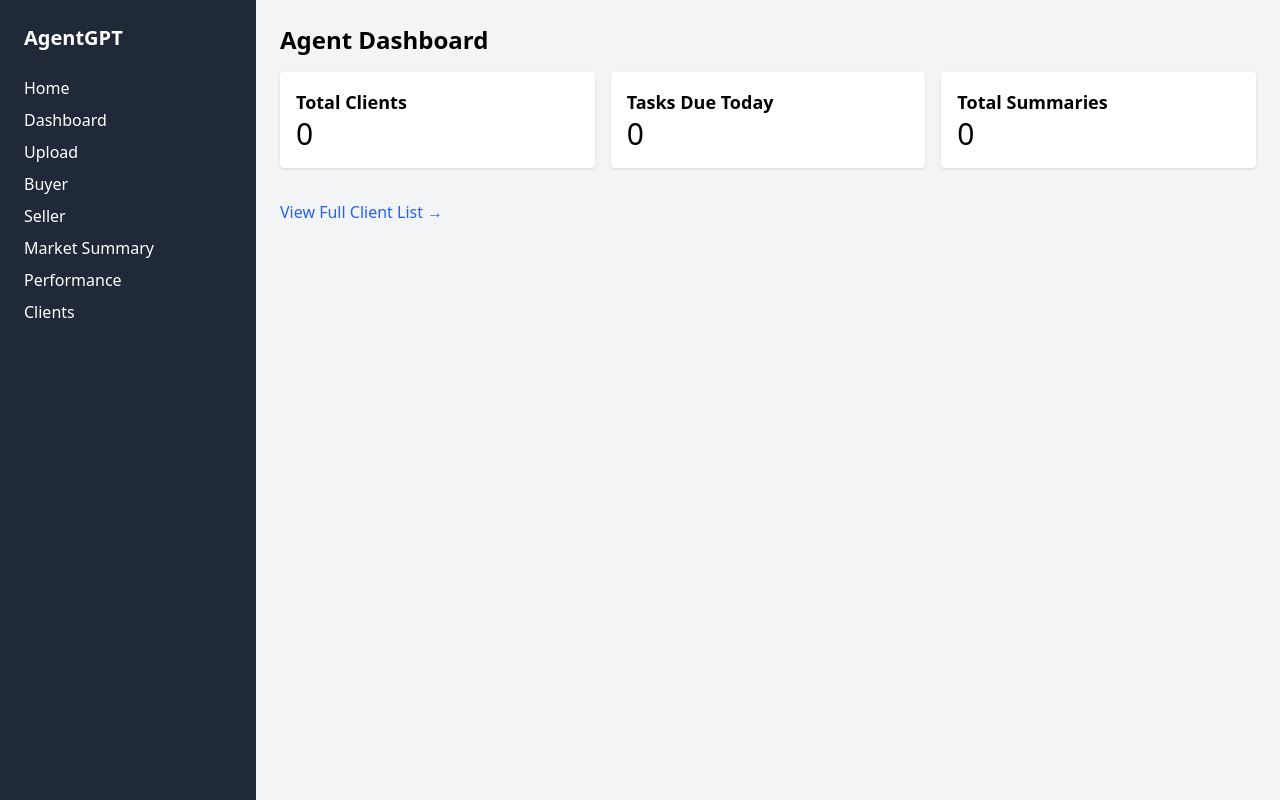
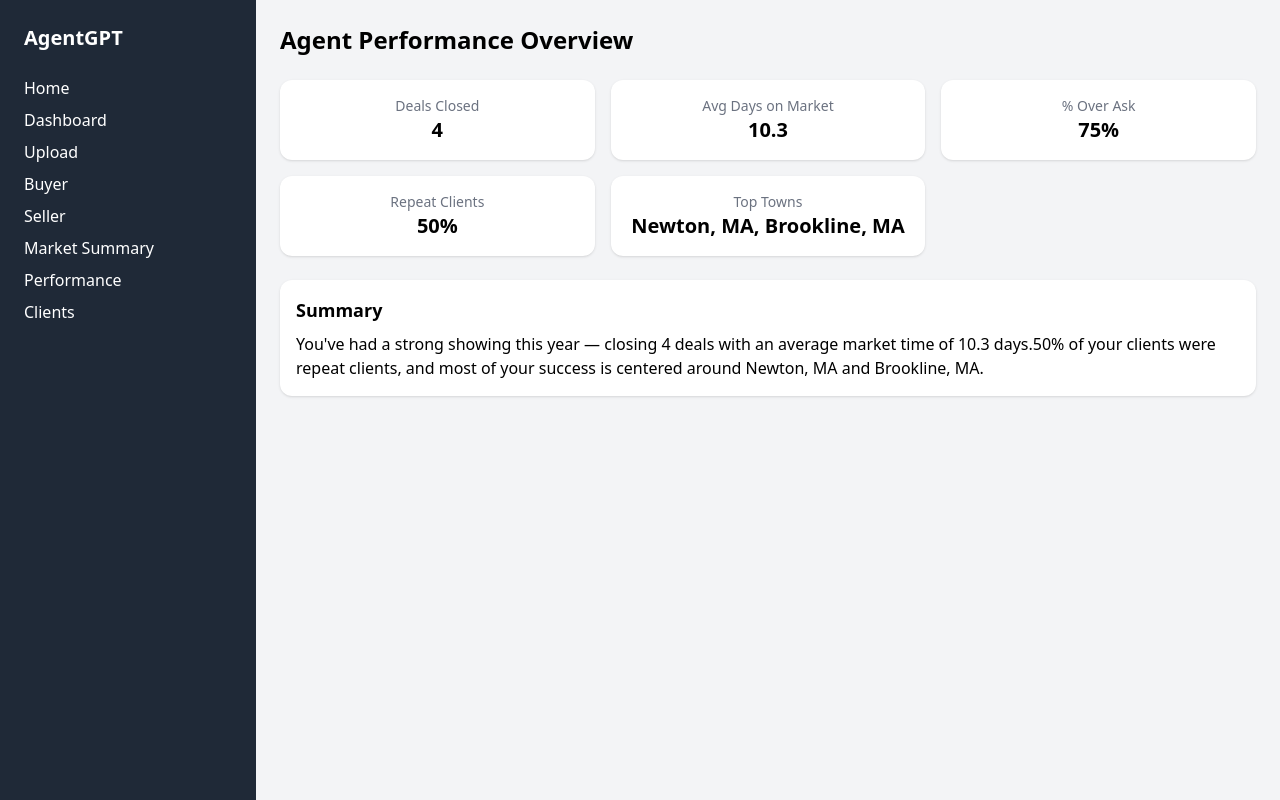
Before and after one commit to malsarraf98/agentgpt-prototype, a Next.js app: page /dashboard in a window 1280 px wide. Built offline with nearby package versions, Linux system fonts and the light colour scheme.

Commit message:
Update dashboard.js

```diff
--- a/pages/dashboard.js
+++ b/pages/dashboard.js
@@ -1,90 +1,60 @@
-import { useEffect, useState } from "react";
-import Link from "next/link";
+import agentDeals from '../data/agent-data';
+
+function calculateInsights(deals) {
+  const totalDeals = deals.length;
+  const avgDays = (deals.reduce((sum, d) => sum + d.daysOnMarket, 0) / totalDeals).toFixed(1);
+  const overAskCount = deals.filter(d => d.overAsk).length;
+  const repeatCount = deals.filter(d => d.repeatClient).length;
+
+  const towns = {};
+  deals.forEach(d => {
+    towns[d.town] = (towns[d.town] || 0) + 1;
+  });
+  const topTowns = Object.entries(towns)
+    .sort((a, b) => b[1] - a[1])
+    .map(([town]) => town)
+    .slice(0, 2);
+
+  return {
+    totalDeals,
+    avgDays,
+    overAskRate: `${Math.round((overAskCount / totalDeals) * 100)}%`,
+    repeatRate: `${Math.round((repeatCount / totalDeals) * 100)}%`,
+    topTowns
+  };
+}
 
 export default function Dashboard() {
-  const [clients, setClients] = useState([]);
-  const [today, setToday] = useState("");
-  const [reminders, setReminders] = useState([]);
-
-  useEffect(() => {
-    const stored = JSON.parse(localStorage.getItem("agentgpt-crm")) || [];
-    setClients(stored);
-
-    const todayStr = new Date().toISOString().split("T")[0];
-    setToday(todayStr);
-  }, []);
-
-  useEffect(() => {
-    const dueNow = [];
-
-    clients.forEach((client) => {
-      if (client.history && client.history.length > 0) {
-        client.history.forEach((entry) => {
-          if (entry.dueDate === today) {
-            dueNow.push({
-              name: client.name,
-              step: entry.nextStep,
-              date: entry.dueDate,
-            });
-          }
-        });
-      }
-    });
-
-    setReminders(dueNow);
-  }, [clients, today]);
-
-  const totalClients = clients.length;
-  let completedCount = 0;
-
-  clients.forEach((client) => {
-    if (client.history && client.history.length > 0) {
-      completedCount += client.history.length;
-    }
-  });
+  const summary = calculateInsights(agentDeals);
 
   return (
-    <div>
-      <h1 className="text-2xl font-bold mb-4">Agent Dashboard</h1>
+    <div className="space-y-6">
+      <h1 className="text-2xl font-bold">Agent Performance Overview</h1>
 
-      <div className="grid grid-cols-1 md:grid-cols-3 gap-4 mb-6">
-        <div className="bg-white p-4 shadow rounded">
-          <h2 className="text-lg font-semibold">Total Clients</h2>
-          <p className="text-3xl">{totalClients}</p>
-        </div>
-        <div className="bg-white p-4 shadow rounded">
-          <h2 className="text-lg font-semibold">Tasks Due Today</h2>
-          <p className="text-3xl">{reminders.length}</p>
-        </div>
-        <div className="bg-white p-4 shadow rounded">
-          <h2 className="text-lg font-semibold">Total Summaries</h2>
-          <p className="text-3xl">{completedCount}</p>
-        </div>
+      <div className="grid grid-cols-2 md:grid-cols-3 gap-4">
+        <StatCard label="Deals Closed" value={summary.totalDeals} />
+        <StatCard label="Avg Days on Market" value={summary.avgDays} />
+        <StatCard label="% Over Ask" value={summary.overAskRate} />
+        <StatCard label="Repeat Clients" value={summary.repeatRate} />
+        <StatCard label="Top Towns" value={summary.topTowns.join(", ")} />
       </div>
 
-      {reminders.length > 0 && (
-        <div className="mb-6">
-          <h2 className="text-xl font-semibold mb-2">📬 Reminders for Today</h2>
-          <ul className="space-y-2">
-            {reminders.map((reminder, idx) => (
-              <li
-                key={idx}
-                className="bg-yellow-100 border border-yellow-300 p-4 rounded"
-              >
-                <p className="text-sm font-semibold">{reminder.name}</p>
-                <p className="text-sm">{reminder.step}</p>
-                <p className="text-xs text-gray-600">Due: {reminder.date}</p>
-              </li>
-            ))}
-          </ul>
-        </div>
-      )}
-
-      <div className="mt-8">
-        <Link href="/clients" className="text-blue-600 hover:underline">
-          View Full Client List →
-        </Link>
+      <div className="p-4 bg-white shadow rounded-xl">
+        <h2 className="text-lg font-semibold mb-2">Summary</h2>
+        <p>
+          You've had a strong showing this year — closing {summary.totalDeals} deals with an average market time of {summary.avgDays} days.
+          {summary.repeatRate} of your clients were repeat clients, and most of your success is centered around {summary.topTowns.join(" and ")}.
+        </p>
       </div>
     </div>
   );
 }
+
+function StatCard({ label, value }) {
+  return (
+    <div className="bg-white shadow rounded-xl p-4 text-center">
+      <div className="text-sm text-gray-500">{label}</div>
+      <div className="text-xl font-bold">{value}</div>
+    </div>
+  );
+}
```
